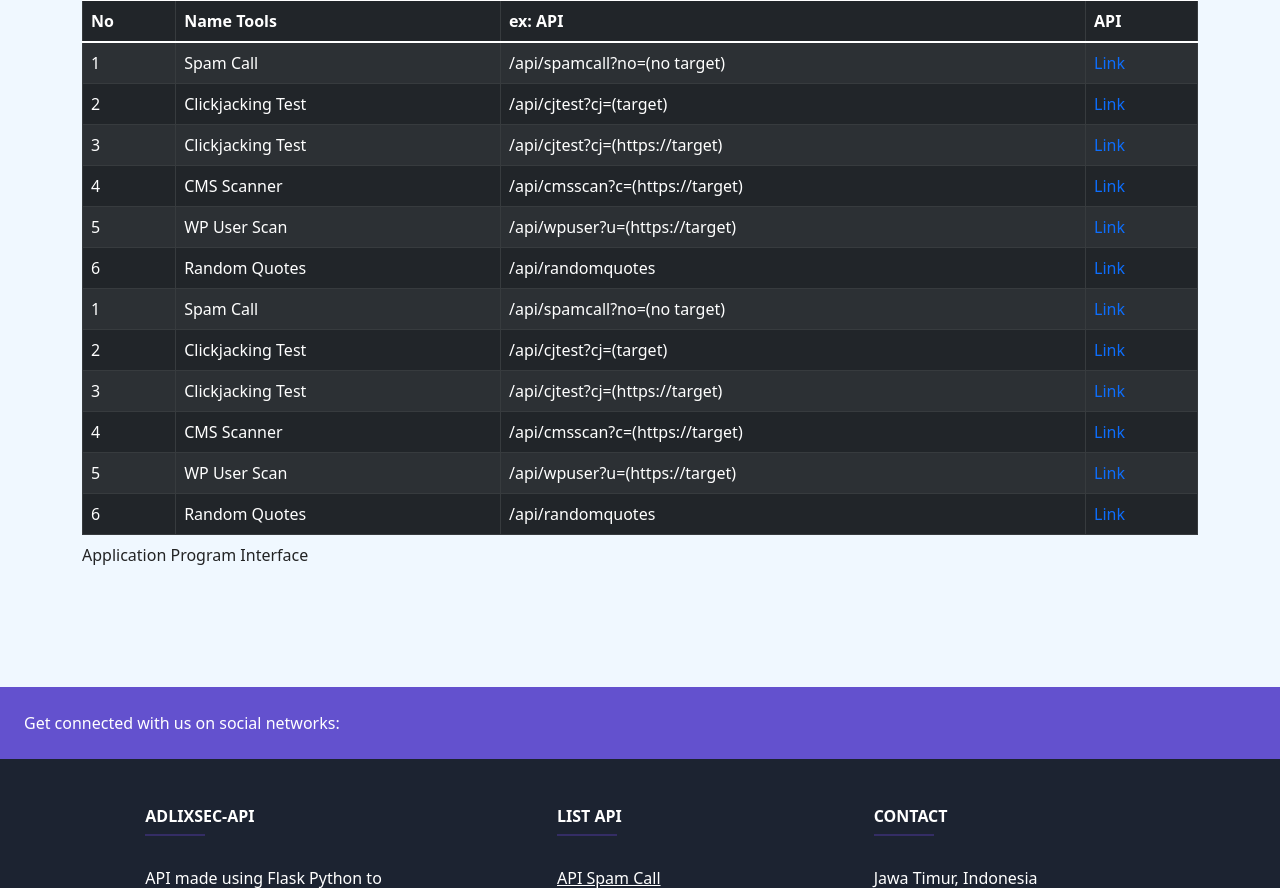
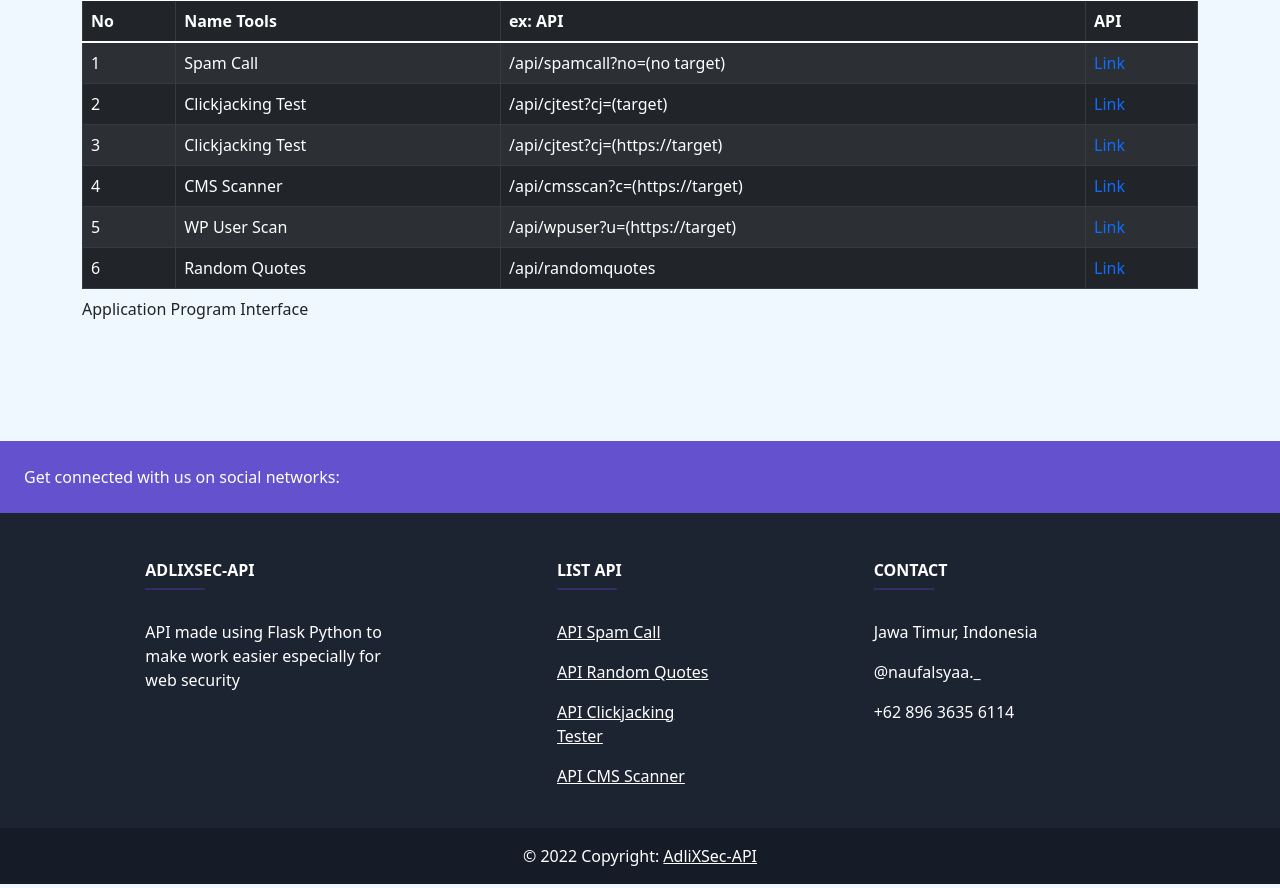
Before and after one commit to AdliXSec/AdliXSec-API, a Flask app: page /api in a window 1280 px wide. Shown: the part 187-1075 px from the top of the page. Run offline with Flask 2, Linux system fonts and the light colour scheme.

Commit message:
simple API

```diff
--- a/templates/api.html
+++ b/templates/api.html
@@ -30,42 +30,6 @@
                             </tr>
                         </thead>
                         <tbody>
-                            <tr>
-                                <td>1</td>
-                                <td>Spam Call</td>
-                                <td>/api/spamcall?no=(no target)</td>
-                                <td><a href="https://adlixsec-api.herokuapp.com/api/spamcall" style="text-decoration: none;">Link</a></td>
-                            </tr>
-                            <tr>
-                                <td>2</td>
-                                <td>Clickjacking Test</td>
-                                <td>/api/cjtest?cj=(target)</td>
-                                <td><a href="https://adlixsec-api.herokuapp.com/api/cjtest" style="text-decoration: none;">Link</a></td>
-                            </tr>
-                            <tr>
-                                <td>3</td>
-                                <td>Clickjacking Test</td>
-                                <td>/api/cjtest?cj=(https://target)</td>
-                                <td><a href="https://adlixsec-api.herokuapp.com/api/cjtest" style="text-decoration: none;">Link</a></td>
-                            </tr>
-                            <tr>
-                                <td>4</td>
-                                <td>CMS Scanner</td>
-                                <td>/api/cmsscan?c=(https://target)</td>
-                                <td><a href="https://adlixsec-api.herokuapp.com/api/cmsscan" style="text-decoration: none;">Link</a></td>
-                            </tr>
-                            <tr>
-                                <td>5</td>
-                                <td>WP User Scan</td>
-                                <td>/api/wpuser?u=(https://target)</td>
-                                <td><a href="https://adlixsec-api.herokuapp.com/api/wpuser" style="text-decoration: none;">Link</a></td>
-                            </tr>
-                            <tr>
-                                <td>6</td>
-                                <td>Random Quotes</td>
-                                <td>/api/randomquotes</td>
-                                <td><a href="https://adlixsec-api.herokuapp.com/api/randomquotes" style="text-decoration: none;">Link</a></td>
-                            </tr>
                             <tr>
                                 <td>1</td>
                                 <td>Spam Call</td>
```
